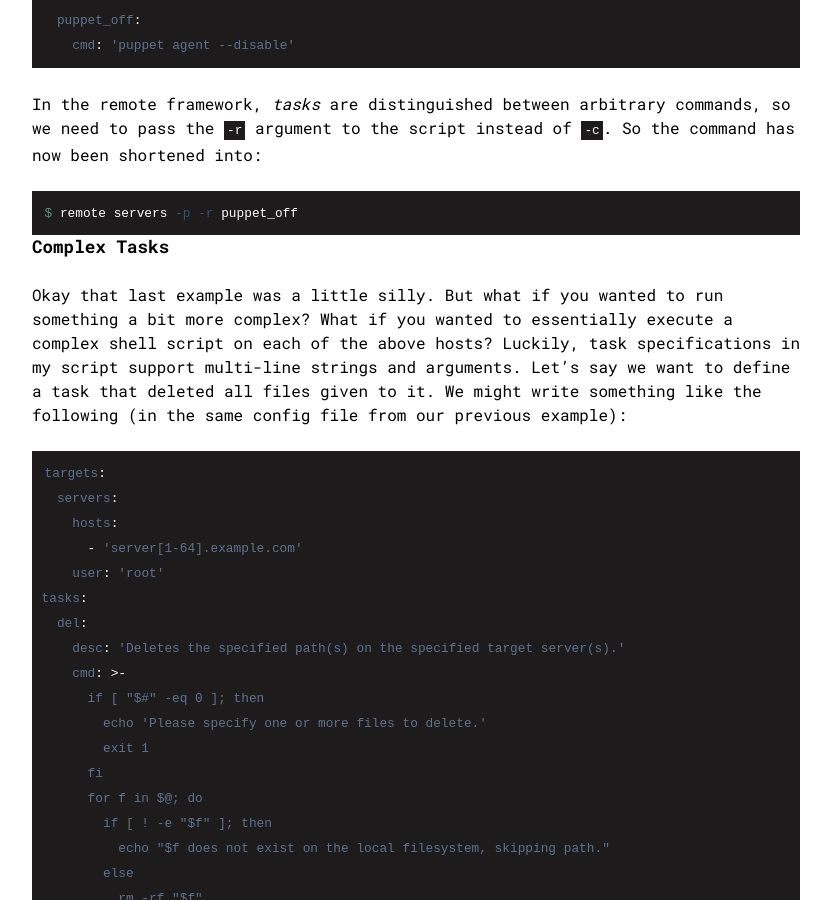
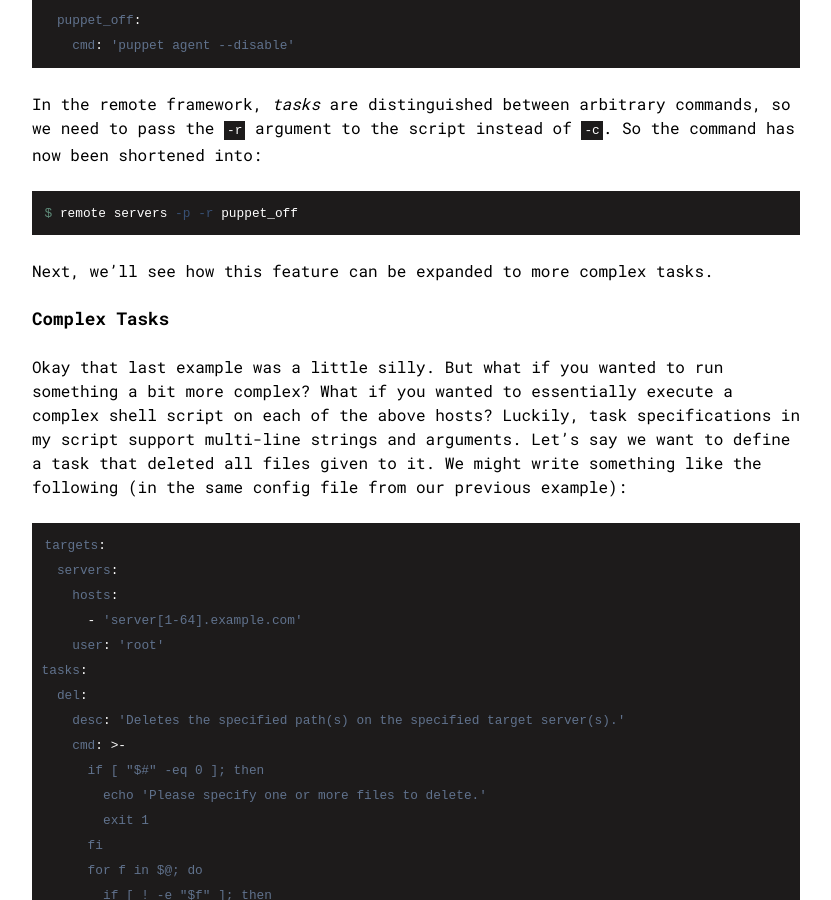
Before and after one commit to HarrisonTotty/harrisontotty.github.io, a Jekyll site: the page built from _posts/2019-03-22-remote-framework.md, in a window 1280 px wide and 900 px high, scrolled down 1901 px. Shown: the whole window, without its empty margins (224-1055 px from the left). Built offline with Jekyll 4.4.1, drawn with Linux system fonts in a browser that asks for light colours.

Commit message:
update post

````diff
--- a/_posts/2019-03-22-remote-framework.md
+++ b/_posts/2019-03-22-remote-framework.md
@@ -60,6 +60,8 @@ In the remote framework, _tasks_ are distinguished between arbitrary commands, s
 $ remote servers -p -r puppet_off
 ```
 
+Next, we'll see how this feature can be expanded to more complex tasks.
+
 
 # Complex Tasks
 
````
